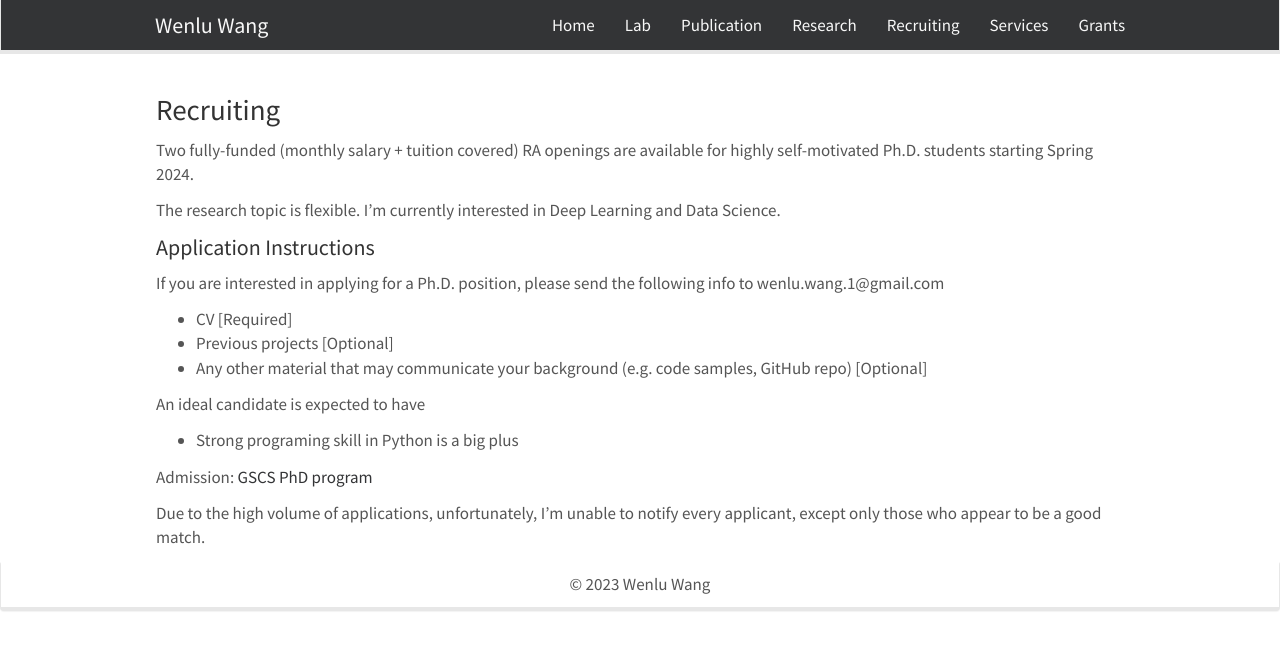
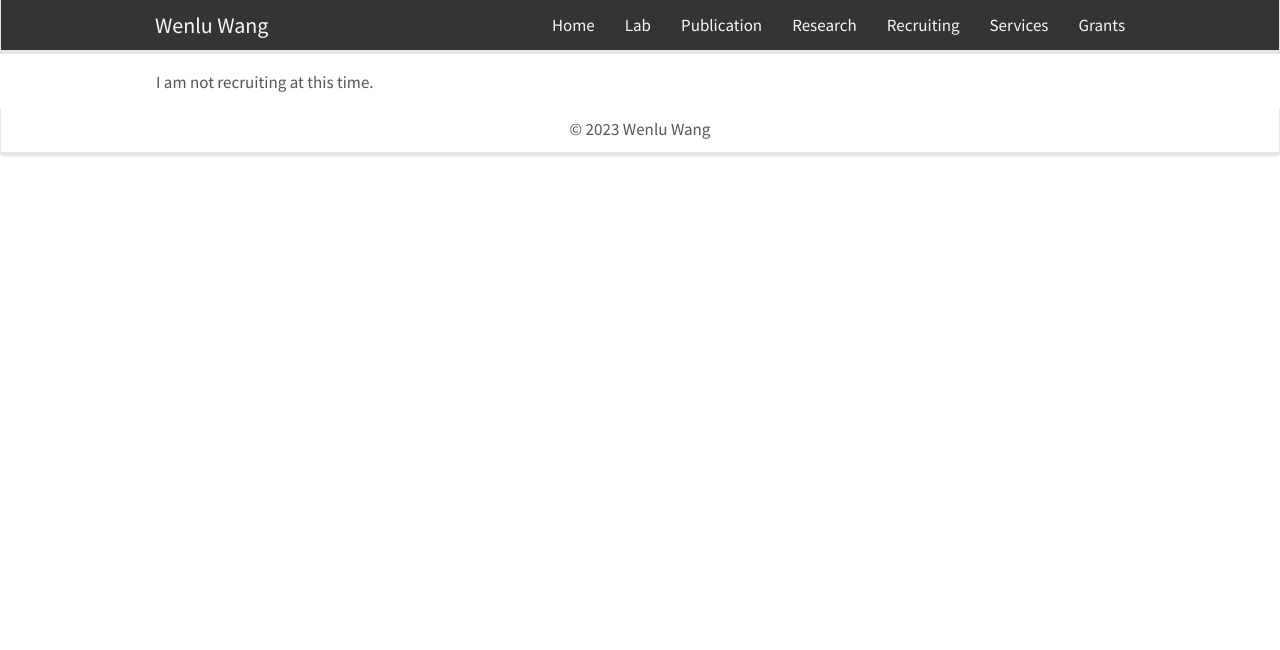
Before and after one commit to WENLU-W/WENLU-W.github.io, a Jekyll site: the page built from docs/_pages/recruit.md, in a window 1280 px wide. Shown: the top 650 px of the page. Built offline with Jekyll 4.4.1, drawn with Linux system fonts in a browser that asks for light colours; nearby versions of some CDN libraries.

Commit message:
Update recruit.md

```diff
--- a/docs/_pages/recruit.md
+++ b/docs/_pages/recruit.md
@@ -6,6 +6,9 @@ sitemap: false
 permalink: /recruit/
 ---
 
+I am not recruiting at this time.
+
+<!--
 ### Recruiting
 
 Two fully-funded (monthly salary + tuition covered) RA openings are available for highly self-motivated Ph.D. students starting Spring 2024.
@@ -31,3 +34,4 @@ Admission: <a href="https://gradschool.tamucc.edu/degrees/science/geo_comp_sci.h
 
 
 Due to the high volume of applications, unfortunately, I’m unable to notify every applicant, except only those who appear to be a good match.
+!-->
```
